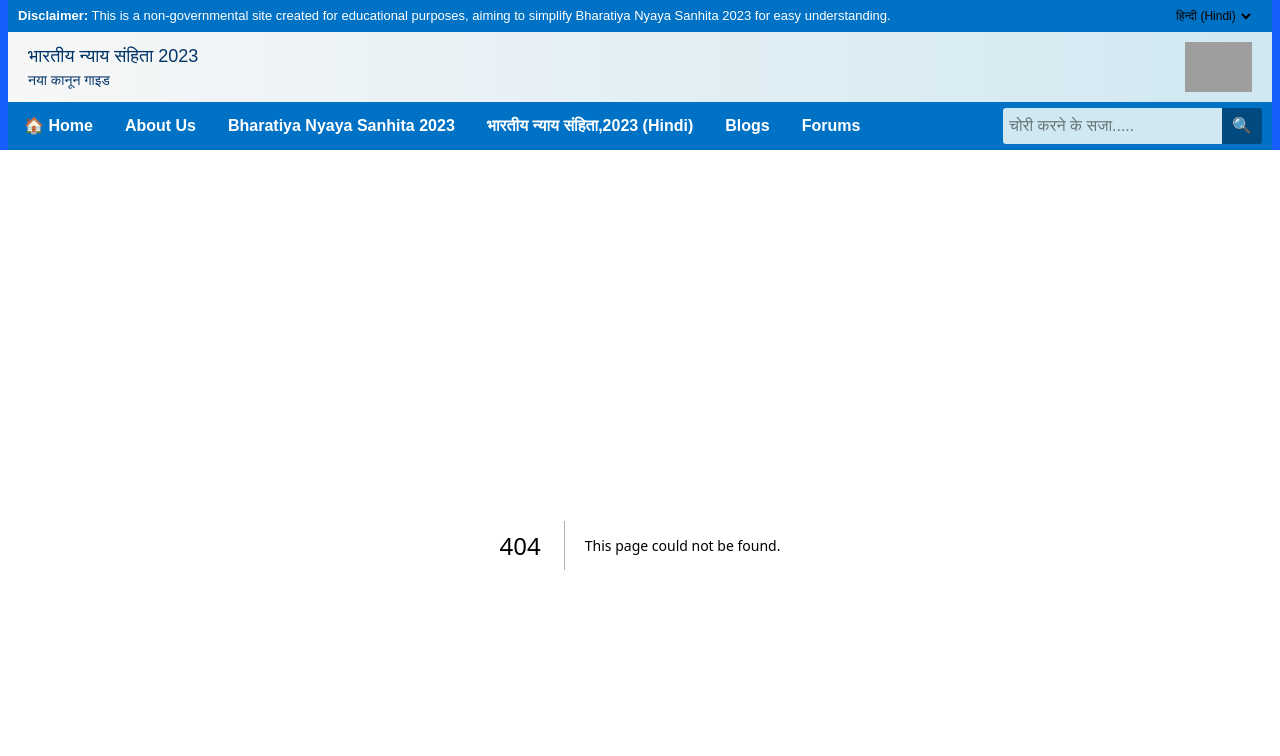
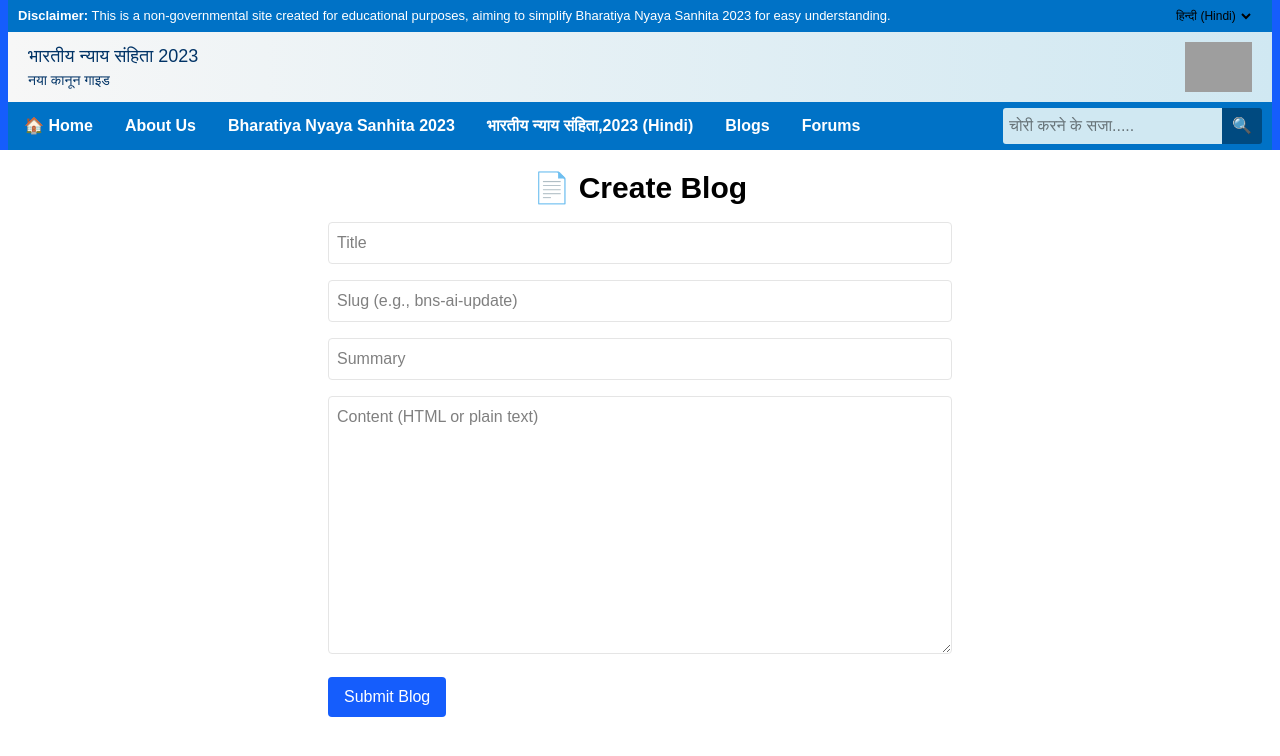
Before and after one commit to parvezpl/bnsinfo, a Next.js app: page /admin/blog in a window 1280 px wide. Before the commit this address had no page. Shown: the top 756 px of the page. Built offline with nearby package versions, Linux system fonts and the light colour scheme; grey boxes are pictures that could not be loaded.

Commit message:
blogs page

```diff
--- /dev/null
+++ b/lib/schema/blog.js
@@ -0,0 +1,27 @@
+// models/Blog.js
+import mongoose from 'mongoose';
+
+const BlogSchema = new mongoose.Schema({
+  title: {
+    type: String,
+    required: true,
+  },
+  slug: {
+    type: String,
+    required: true,
+    unique: true,
+  },
+  summary: {
+    type: String,
+  },
+  content: {
+    type: String, // Store HTML or Markdown
+    required: true,
+  },
+  date: {
+    type: String,
+    default: () => new Date().toISOString().split('T')[0], // yyyy-mm-dd
+  },
+});
+
+export default mongoose.models.Blog || mongoose.model('Blog', BlogSchema);
--- a/package.json
+++ b/package.json
@@ -27,10 +27,13 @@
   "devDependencies": {
     "@eslint/eslintrc": "^3",
     "@tailwindcss/postcss": "^4",
+    "autoprefixer": "^10.4.21",
     "eslint": "^9",
     "eslint-config-next": "15.3.2",
+    "postcss": "^8.5.6",
     "shadcn": "^2.6.3",
-    "tailwindcss": "^4",
+    "tailwindcss": "^4.1.10",
+    "tailwindcss-animate": "^1.0.7",
     "tw-animate-css": "^1.3.4"
   }
 }
--- /dev/null
+++ b/pages/api/blog.js
@@ -0,0 +1,26 @@
+// app/api/blog/route.js
+import { connectDB } from "../../lib/db";
+import Blog from "../../lib/schema/blog";
+
+export default async function handler(req, res) {
+    await connectDB()
+    if (req.method == "GET") {
+        const { search } = req.query
+        const blogs = await Blog.find({});
+        if (search) {
+            const filteredBlogs = blogs.filter(blog => blog.slug.includes(search));
+            console.log("Filtered blogs:", filteredBlogs);
+            if (filteredBlogs.length === 0) {
+                return res.status(404).json({ message: "No blogs found" });
+            }
+            return res.status(200).json(filteredBlogs[0]);
+        }
+        return res.status(200).json(blogs)
+    }
+    if (req.method == "POST") {
+        const body = await req.body;
+        console.log("Creating new blog post:", body);
+        const newBlog = await Blog.create(body);
+        return res.status(200).json(newBlog)
+    }
+}
--- /dev/null
+++ b/src/app/admin/blog/page.jsx
@@ -0,0 +1,96 @@
+// app/admin/blog/page.jsx
+"use client";
+import { useState } from "react";
+
+export default function BlogAdminForm() {
+  const [form, setForm] = useState({
+    title: "",
+    slug: "",
+    summary: "",
+    content: "",
+  });
+
+  const [loading, setLoading] = useState(false);
+  const [msg, setMsg] = useState("");
+
+  const handleChange = (e) => {
+    setForm({ ...form, [e.target.name]: e.target.value });
+  };
+
+  const handleSubmit = async (e) => {
+    e.preventDefault();
+    setLoading(true);
+    setMsg("");
+
+    try {
+      const res = await fetch("/api/blog", {
+        method: "POST",
+        headers: { "Content-Type": "application/json" },
+        body: JSON.stringify(form),
+      });
+
+      if (res.ok) {
+        setMsg("✅ Blog uploaded successfully!");
+        setForm({ title: "", slug: "", summary: "", content: "" });
+      } else {
+        const error = await res.json();
+        setMsg("❌ Failed: " + error.message || "Unknown error");
+      }
+    } catch (err) {
+      console.error("Error:", err);
+      setMsg("❌ Error submitting blog.");
+    } finally {
+      setLoading(false);
+    }
+  };
+
+  return (
+    <main className="max-w-2xl mx-auto p-6">
+      <h1 className="text-3xl font-bold mb-4">📄 Create Blog</h1>
+
+      <form onSubmit={handleSubmit} className="space-y-4">
+        <input
+          name="title"
+          placeholder="Title"
+          value={form.title}
+          onChange={handleChange}
+          required
+          className="w-full p-2 border rounded"
+        />
+        <input
+          name="slug"
+          placeholder="Slug (e.g., bns-ai-update)"
+          value={form.slug}
+          onChange={handleChange}
+          required
+          className="w-full p-2 border rounded"
+        />
+        <input
+          name="summary"
+          placeholder="Summary"
+          value={form.summary}
+          onChange={handleChange}
+          className="w-full p-2 border rounded"
+        />
+        <textarea
+          name="content"
+          placeholder="Content (HTML or plain text)"
+          value={form.content}
+          onChange={handleChange}
+          required
+          rows={10}
+          className="w-full p-2 border rounded"
+        />
+        <button
+          type="submit"
+          disabled={loading}
+          className="bg-blue-600 text-white px-4 py-2 rounded hover:bg-blue-700"
+        >
+          {loading ? "Submitting..." : "Submit Blog"}
+        </button>
+      </form>
+
+      {msg && <p className="mt-4 text-green-700">{msg}</p>}
+    </main>
+  );
+}
--- /dev/null
+++ b/src/app/blog/[slug]/page.jsx
@@ -0,0 +1,61 @@
+// app/blog/[slug]/page.jsx
+
+"use client";
+import { useEffect, useState } from "react";
+import { useParams } from "next/navigation";
+
+const blogs = {
+    "introduction-to-bns-2023": {
+        title: "Introduction to Bhartiya Nyay Sanhita 2023",
+        content: `
+      The Bhartiya Nyay Sanhita 2023 (BNS) replaces the Indian Penal Code (IPC).
+      This marks a major shift in how legal justice is delivered in India...
+    `,
+        date: "2025-06-17",
+    },
+    "ai-in-legal-search": {
+        title: "How AI is Revolutionizing Legal Search",
+        content: `
+      With the rise of AI, platforms like BNSINFO make legal research easier than ever...
+    `,
+        date: "2025-06-15",
+    },
+};
+
+// export  function generateStaticParams() {
+//     return Object.keys(blogs).map((slug) => ({ slug }));
+// }
+
+export default function BlogPost({ params }) {
+
+    const { slug } = useParams();
+    const [post, setPost] = useState(null);
+    const [error, setError] = useState("");
+
+    useEffect(() => {
+        async function fetchBlog() {
+            try {
+                const res = await fetch(`/api/blog/?search=${slug}`);
+                if (!res.ok) throw new Error("Blog not found");
+                const data = await res.json();
+                console.log("Fetched blog:", data);
+                setPost(data);
+            } catch (err) {
+                setError("❌ Blog not found.");
+            }
+        }
+
+        if (slug) fetchBlog();
+    }, [slug]);
+
+    if (error) return <div className="p-6 text-red-600">{error}</div>;
+    if (!post) return <div className="p-6">Post not found</div>;
+
+    return (
+        <main className="max-w-3xl mx-auto py-12 px-4">
+            <h1 className="text-3xl font-bold text-blue-700 mb-2">{post.title}</h1>
+            <p className="text-sm text-gray-500 mb-6">{post.date}</p>
+            <article className="prose max-w-none">{post.content}</article>
+        </main>
+    );
+}
--- /dev/null
+++ b/src/app/blog/page.jsx
@@ -0,0 +1,61 @@
+"use client";
+// app/blog/page.jsx
+import { useEffect, useState } from "react";
+import Link from "next/link";
+
+// const blogPosts = [
+//     {
+//         slug: "introduction-to-bns-2023",
+//         title: "Introduction to Bhartiya Nyay Sanhita 2023",
+//         summary: "Understand the core changes introduced in BNS 2023 and how it replaces IPC.",
+//         date: "2025-06-17",
+//     },
+//     {
+//         slug: "ai-in-legal-search",
+//         title: "How AI is Revolutionizing Legal Search",
+//         summary: "Learn how BNSINFO uses AI to simplify complex legal queries.",
+//         date: "2025-06-15",
+//     },
+// ];
+
+// export const metadata = {
+//   title: "BNSINFO Blog - Bhartiya Nyay Sanhita Insights",
+//   description: "Latest updates and AI-powered legal insights on BNS 2023.",
+// };
+
+export default function BlogPage() {
+
+    const [blogs, setBlogs] = useState([]);
+    useEffect(() => {
+        async function fetchBlogs() {
+            try {
+                const res = await fetch("/api/blog");
+                const data = await res.json();
+                setBlogs(data);
+            } catch (err) {
+                console.error("Error fetching blogs:", err);
+            }
+        }
+
+        fetchBlogs();
+    }, []);
+
+    return (
+        <main className="max-w-4xl mx-auto py-12 px-4">
+            <h1 className="text-4xl font-bold text-blue-700 mb-6 text-center">BNSINFO Blog</h1>
+
+            <div className="space-y-6">
+                {blogs.map((post) => (
+                    <div key={post.slug} className="p-4 border rounded-xl shadow-sm hover:shadow-md transition">
+                        <p className="text-sm text-gray-500">{post.date}</p>
+                        <h2 className="text-2xl font-semibold text-gray-800 mb-2">{post.title}</h2>
+                        <p className="text-gray-600 mb-2">{post.summary}</p>
+                        <Link href={`/blog/${post.slug}`} className="text-blue-600 font-medium">
+                            Read More →
+                        </Link>
+                    </div>
+                ))}
+            </div>
+        </main>
+    );
+}
--- a/src/app/bns/[lang]/page.jsx
+++ b/src/app/bns/[lang]/page.jsx
@@ -1,5 +1,5 @@
 'use client'
-import React, { useEffect, useRef, useState } from 'react'
+import React, { use, useEffect, useRef, useState } from 'react'
 import { AiFillCaretLeft, AiFillCaretRight } from "react-icons/ai";
 import { TiThMenu } from "react-icons/ti";
 import LanguageSelector from '../../utlty/LanguageSelector';
@@ -7,7 +7,7 @@ import { IoIosSearch } from "react-icons/io";
 
 
 
-export default function BnsHome() {
+export default function BnsHome({params}) {
     const [bns, setBns] = useState([])
     const [sidebar, setSidebar] = useState(true)
     const [act, setAct] = useState()
@@ -18,11 +18,10 @@ export default function BnsHome() {
     const sidebarRef = useRef(null);
     const [activeIndex, setActiveIndex] = useState(0);
     const sectionRefs = useRef([]);
+    const { lang } = use(params)
 
-
-    const numbers = Array.from({ length: 100 }, (_, i) => i + 1);
     useEffect(() => {
-        // setLanguage(params.lang)
+        setLanguage(lang)
         const md = window.innerWidth <= 768;
         if (md && sidebar) {
             setSidebar(false)
@@ -94,6 +93,7 @@ export default function BnsHome() {
 
     useEffect(() => {
         const fetchResults = async () => {
+            console.log("debouncedTerm",language, debouncedTerm)
             const res = language === "en" ? await fetch(`/api/bns/bnssearch?search=${debouncedTerm}`) : await fetch(`/api/bns/bnshindi/bnssearch?search=${debouncedTerm}`)
             const datas = res.json();
             datas.then((data) => {
--- a/src/app/utlty/navigation.jsx
+++ b/src/app/utlty/navigation.jsx
@@ -51,7 +51,7 @@ export default function Navigation({ className }) {
                     <a href="/about">About Us</a>
                     <a href="/bns/en">Bharatiya Nyaya Sanhita 2023</a>
                     <a href="/bns/hi">भारतीय न्याय संहिता,2023 (Hindi)</a>
-                    <a href="#">Blogs</a>
+                    <a href="/blog">Blogs</a>
                     <a href="#">Forums</a>
 
 
```
Also changed, not shown: 1 other file (tests, documents, lock files or other folders).
